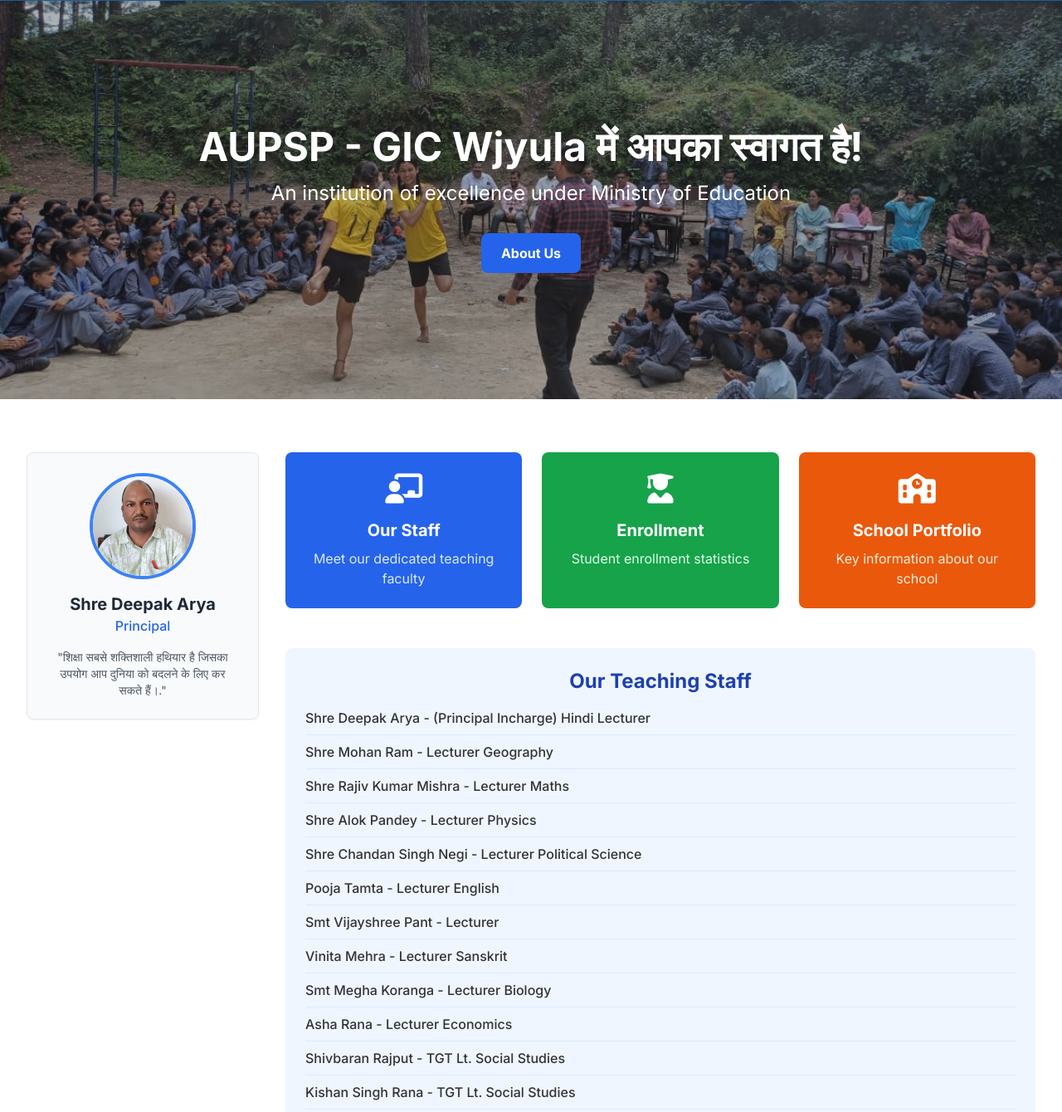
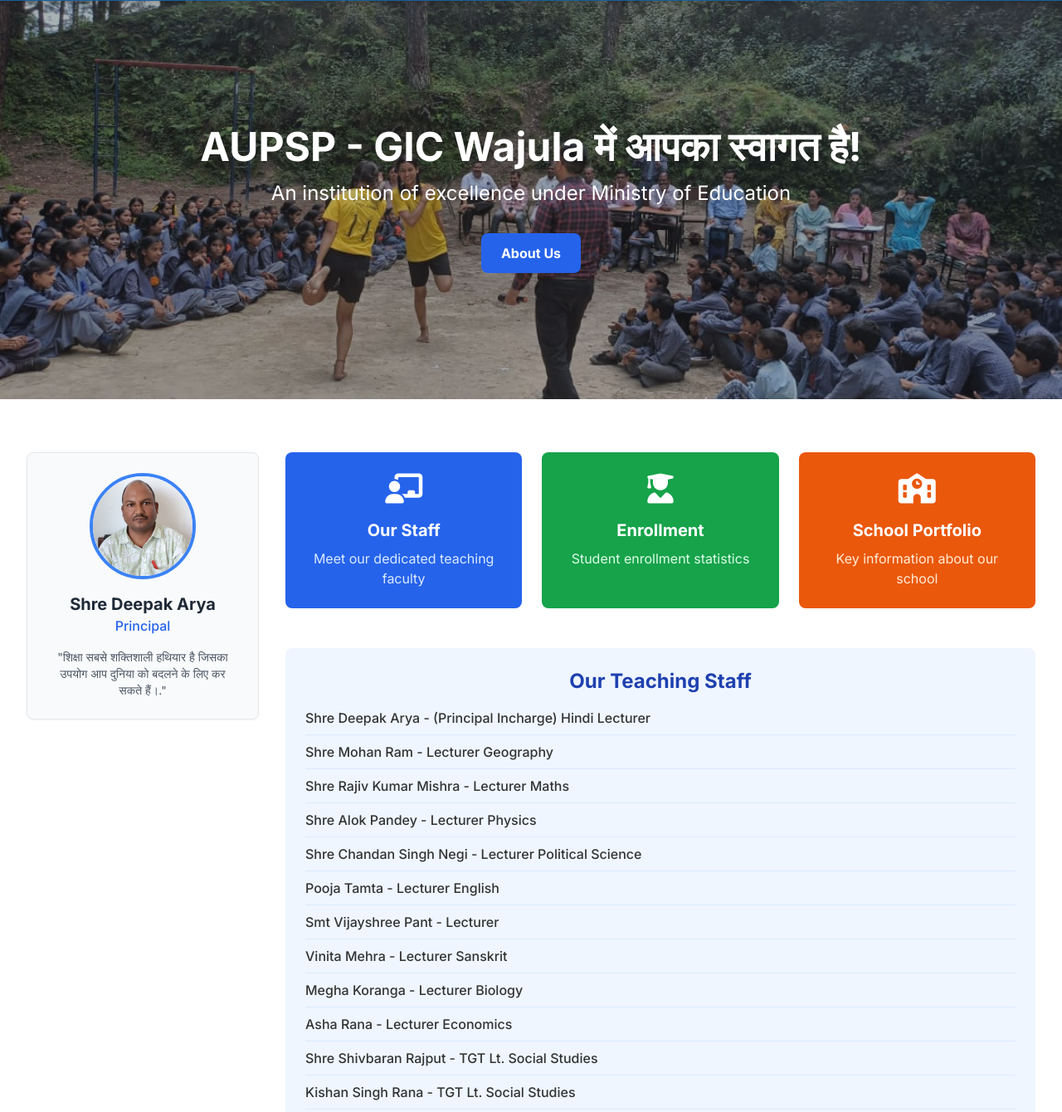
Before and after one commit to UtsavMehta1975/GICWAJYULA, a plain HTML site: page index.html in a window 1280 px wide. Shown: the part 152-1492 px from the top of the page at 83% size. Drawn offline with nearby package versions, Linux system fonts and the light colour scheme.

Commit message:
Update index.html

```diff
--- a/index.html
+++ b/index.html
@@ -185,7 +185,7 @@
     <!-- Home Section -->
     <section id="home" class="hero-image flex items-center justify-center text-center text-white">
         <div class="px-4 sm:px-6 lg:px-8">
-            <h1 class="text-4xl md:text-5xl font-bold mb-4">AUPSP - GIC Wjyula में आपका स्वागत है!</h1>
+            <h1 class="text-4xl md:text-5xl font-bold mb-4">AUPSP - GIC Wajula में आपका स्वागत है!</h1>
             <p class="text-xl md:text-2xl mb-8">An institution of excellence under Ministry of Education</p>
             <a href="#about" class="inline-block bg-blue-600 hover:bg-blue-700 text-white font-bold py-3 px-6 rounded-lg transition duration-300">About Us</a>
         </div>
@@ -272,13 +272,13 @@
         <span class="font-medium">Vinita Mehra - Lecturer Sanskrit</span>
     </li>
     <li class="border-b border-blue-100 pb-2">
-        <span class="font-medium">Smt Megha Koranga - Lecturer Biology</span>
+        <span class="font-medium">Megha Koranga - Lecturer Biology</span>
     </li>
     <li class="border-b border-blue-100 pb-2">
         <span class="font-medium">Asha Rana - Lecturer Economics</span>
     </li>
     <li class="border-b border-blue-100 pb-2">
-        <span class="font-medium">Shivbaran Rajput - TGT Lt. Social Studies</span>
+        <span class="font-medium">Shre Shivbaran Rajput - TGT Lt. Social Studies</span>
     </li>
     <li class="border-b border-blue-100 pb-2">
         <span class="font-medium">Kishan Singh Rana - TGT Lt. Social Studies</span>
@@ -463,7 +463,7 @@
                         <div class="grid md:grid-cols-3 gap-6">
                             <div class="md:col-span-2">
                                 <p class="text-gray-600 mb-4">
-                                    GIC-Wajyula operates under the guidance of the State Education Department,
+                                    GIC-Wajula operates under the guidance of the State Education Department,
                                     committed to providing quality education to all sections of society. Our school follows
                                     the National Education Policy 2020 framework, focusing on holistic development of students.
                                 </p>
```
